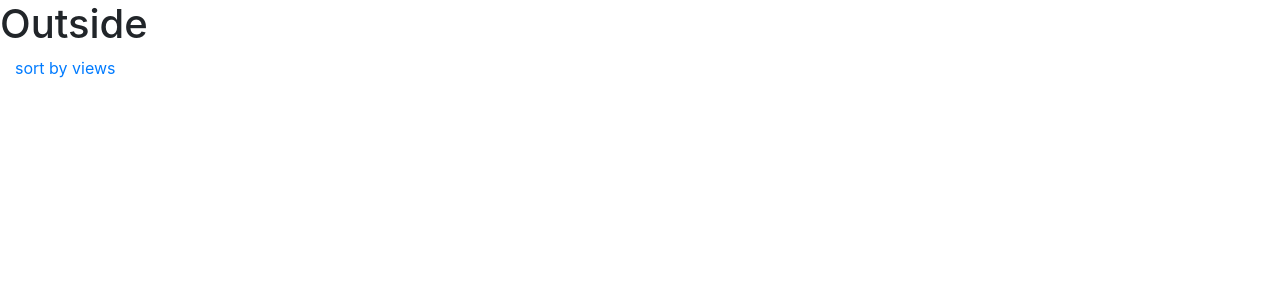
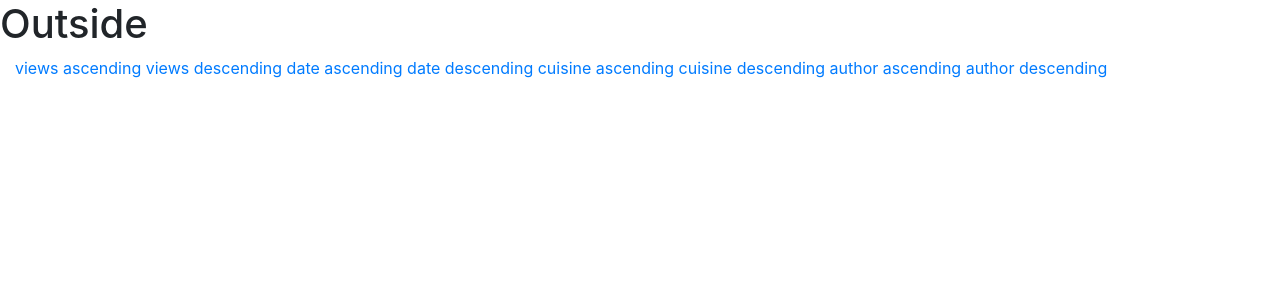
Before and after one commit to r-andy79/data-centric-dev-project, a Flask app: page / in a window 1280 px wide. Shown: the top 300 px of the page. Run offline with Flask 2, Linux system fonts and the light colour scheme; data that the repository does not hold is empty; some libraries are stand-ins or nearby versions.

Commit message:
sorting options added

```diff
--- a/app.py
+++ b/app.py
@@ -36,7 +36,7 @@ def get_recipes():
 def register():
   return render_template("register.html")
 
-#add user to the database
+#adding user to the database
 @app.route("/insert_user", methods=["POST"])
 def insert_user():
   form = request.form.to_dict()
@@ -52,10 +52,38 @@ def add_recipe():
 def cuisines():
   return render_template("cuisines.html", recipes=recipes_collection.find())
 
-#sorting by views
-@app.route("/sort")
-def sort():
+#sorting options
+@app.route("/sort_views_asc")
+def sort_views_asc():
+  return render_template("recipes.html", recipes=recipes_collection.find().sort("views", 1))
+
+@app.route("/sort_views_desc")
+def sort_views_desc():
   return render_template("recipes.html", recipes=recipes_collection.find().sort("views", -1))
+
+@app.route("/sort_date_asc")
+def sort_date_asc():
+  return render_template("recipes.html", recipes=recipes_collection.find().sort("date_added", 1))
+
+@app.route("/sort_date_desc")
+def sort_date_desc():
+  return render_template("recipes.html", recipes=recipes_collection.find().sort("date_added", -1))
+
+@app.route("/sort_cuisine_asc")
+def sort_cuisine_asc():
+  return render_template("recipes.html", recipes=recipes_collection.find().sort("cuisine", 1))
+
+@app.route("/sort_cuisine_desc")
+def sort_cuisine_desc():
+  return render_template("recipes.html", recipes=recipes_collection.find().sort("cuisine", -1))
+
+@app.route("/sort_author_asc")
+def sort_author_asc():
+  return render_template("recipes.html", recipes=recipes_collection.find().sort("author", 1))
+
+@app.route("/sort_author_desc")
+def sort_author_desc():
+  return render_template("recipes.html", recipes=recipes_collection.find().sort("author", -1))
 
 # insert recipe to the database
 @app.route("/insert_recipe", methods=["POST"])
--- a/templates/recipes.html
+++ b/templates/recipes.html
@@ -1,13 +1,26 @@
 {% extends 'base.html' %}
 {% block content %}
 <div class="container-fluid">
-  <a href="{{url_for('sort')}}">sort by views</a>
+  <div class="row">
+    <div class="col-6"></div>
+    <div class="col-6"></div>
+  </div>
+  <a href="{{url_for('sort_views_asc')}}">views ascending</a>
+  <a href="{{url_for('sort_views_desc')}}">views descending</a>
+  <a href="{{url_for('sort_date_asc')}}">date ascending</a>
+  <a href="{{url_for('sort_date_desc')}}">date descending</a>
+  <a href="{{url_for('sort_cuisine_asc')}}">cuisine ascending</a>
+  <a href="{{url_for('sort_cuisine_desc')}}">cuisine descending</a>
+  <a href="{{url_for('sort_author_asc')}}">author ascending</a>
+  <a href="{{url_for('sort_author_desc')}}">author descending</a>
   <div class="row">
     {% for recipe in recipes %}
     <div style="border: 1px solid black;" class="col-lg-3 mx-1 my-1">
-      <a href="{{ url_for('single_recipe', recipe_id=recipe._id) }}">{{recipe.name}}</a>
+      <p><strong>{{recipe.name}}</strong></p>
       <p>{{recipe.description}}</p>
+      <p>{{recipe.author}}</p>
       <p>Cuisine: {{recipe.cuisine}}</p>
+      <a href="{{ url_for('single_recipe', recipe_id=recipe._id) }}">Read more</a>
       <p>Views: {{recipe.views}}</p>
       <p>Likes: {{recipe.votes}}</p>
     </div>
```
